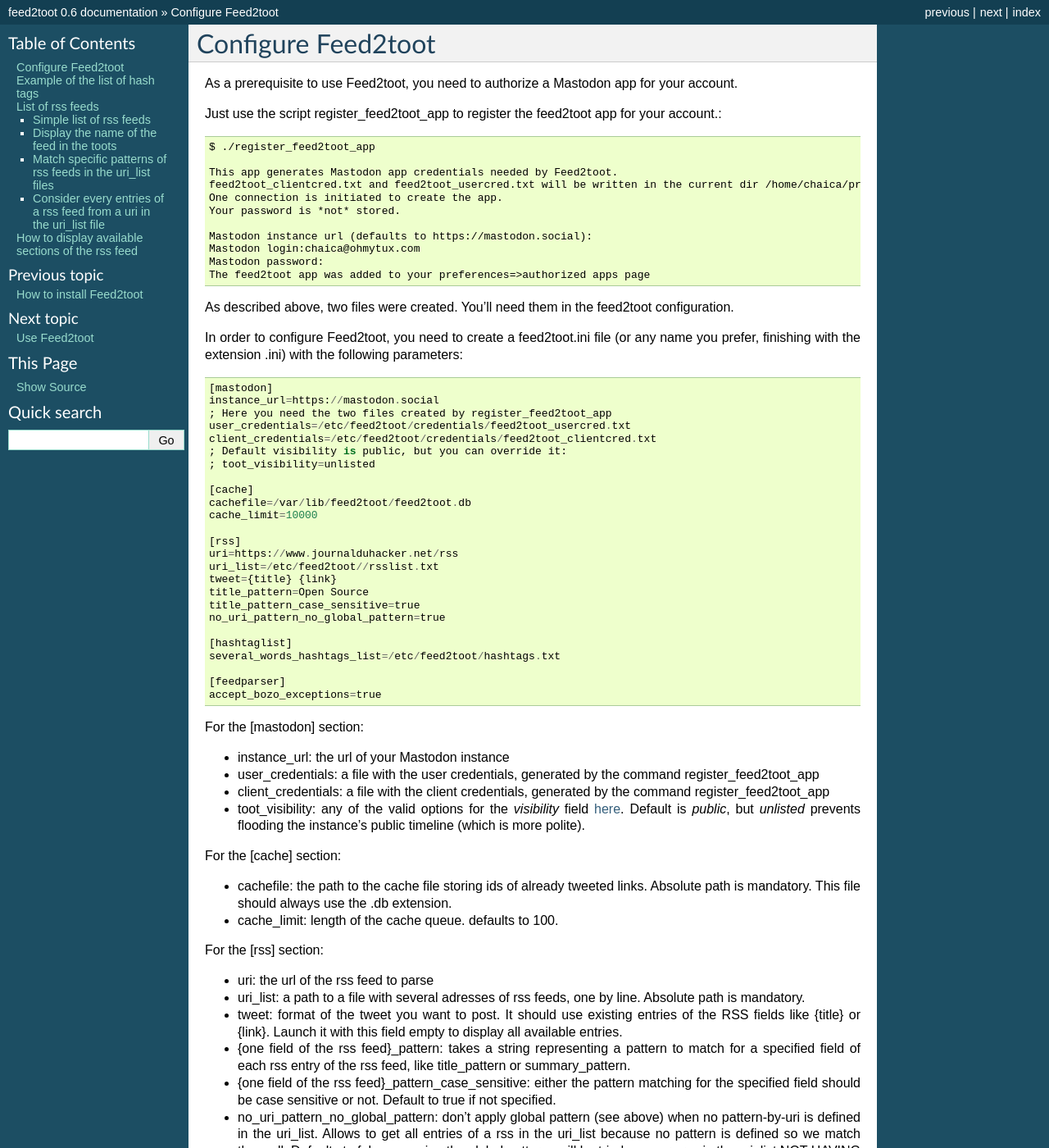
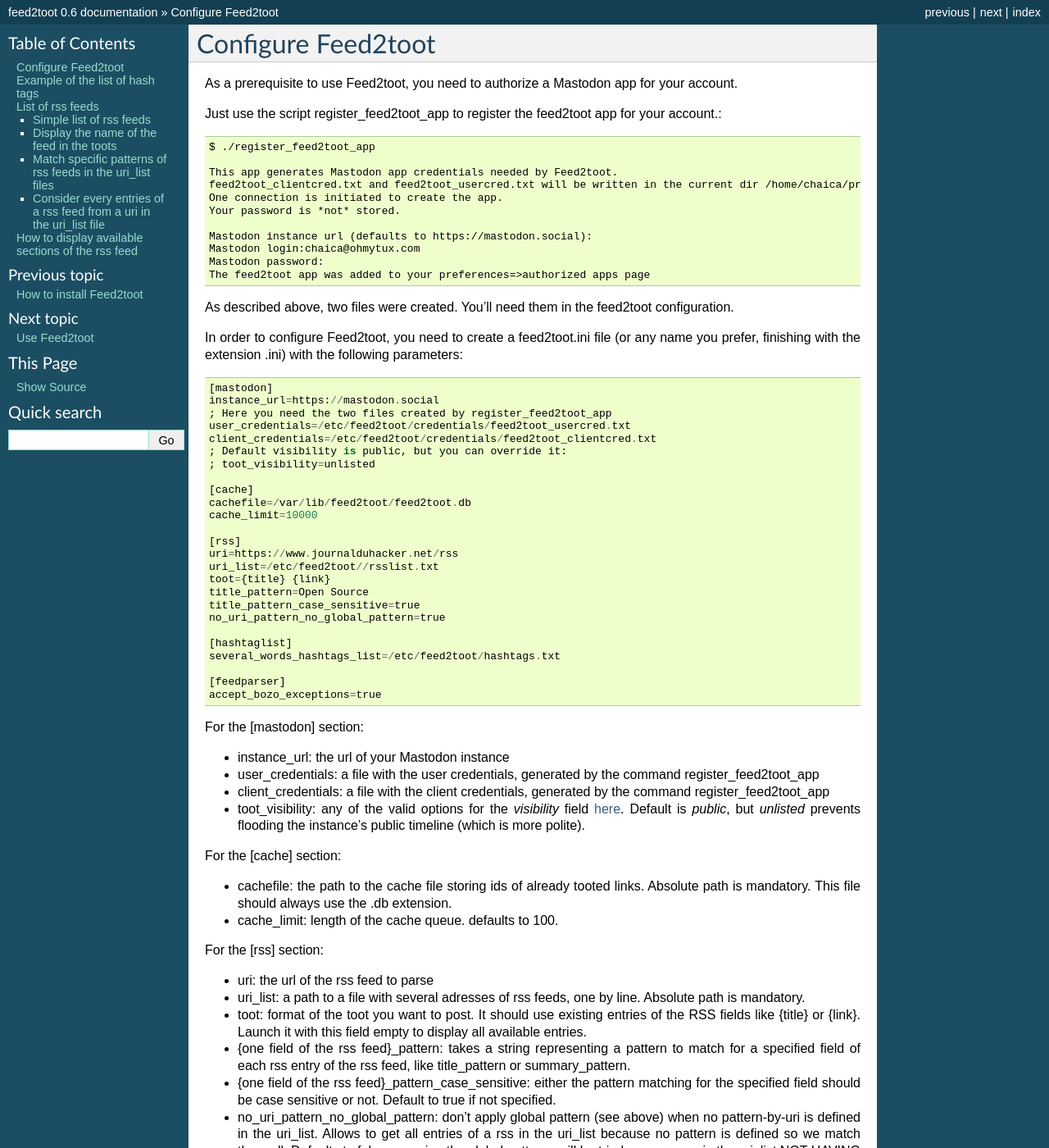
Before and after one commit to zobin8/feed2shark, a Sphinx documentation site: the page built from docs/source/configure.rst, in a window 1280 px wide and 1400 px high. Shown: the whole window at 82% size. Built offline with Sphinx 7.4.7, drawn with Linux system fonts in a browser that asks for light colours; some of the changed text lies outside the part shown.

Commit message:
replace tweet by toot

```diff
--- a/docs/source/configure.rst
+++ b/docs/source/configure.rst
@@ -36,7 +36,7 @@
     [rss]
     uri=https://www.journalduhacker.net/rss
     uri_list=/etc/feed2toot//rsslist.txt
-    tweet={title} {link}
+    toot={title} {link}
     title_pattern=Open Source
     title_pattern_case_sensitive=true
     no_uri_pattern_no_global_pattern=true
@@ -61,14 +61,14 @@
 
 For the [cache] section:
 
-- cachefile: the path to the cache file storing ids of already tweeted links. Absolute path is mandatory. This file should always use the .db extension.
+- cachefile: the path to the cache file storing ids of already tooted links. Absolute path is mandatory. This file should always use the .db extension.
 - cache_limit: length of the cache queue. defaults to 100.
 
 For the [rss] section:
 
 - uri: the url of the rss feed to parse
 - uri_list: a path to a file with several adresses of rss feeds, one by line. Absolute path is mandatory.
-- tweet: format of the tweet you want to post. It should use existing entries of the RSS fields like {title} or {link}. Launch it with this field empty to display all available entries.
+- toot: format of the toot you want to post. It should use existing entries of the RSS fields like {title} or {link}. Launch it with this field empty to display all available entries.
 - {one field of the rss feed}_pattern: takes a string representing a pattern to match for a specified field of each rss entry of the rss feed, like title_pattern or summary_pattern.
 - {one field of the rss feed}_pattern_case_sensitive: either the pattern matching for the specified field should be case sensitive or not. Default to true if not specified.
 - no_uri_pattern_no_global_pattern: don't apply global pattern (see above) when no pattern-by-uri is defined in the uri_list. Allows to get all entries of a rss in the uri_list because no pattern is defined so we match them all. Defaults to false, meaning the global patterns will be tried on every rss in the uri_list NOT HAVING specific patterns and so ONLY entries from the specific uri in the uri_list matching the global patterns will be considered.
@@ -98,7 +98,7 @@
 
     [rss]
     uri_list=/home/john/feed2toot/rsslist.txt
-    tweet={title} {link}
+    toot={title} {link}
 
 Now let's have a look at the =/home/john/feed2toot/rsslist.txt file::
 
@@ -114,7 +114,7 @@
 
     Le journal du hacker <https://www.journalduhacker.net/rss/>
 
-Then in the `tweet` configuration, you can use the `{feedname}` syntax, which will be replaced by the actual name of the feed.
+Then in the `toot` configuration, you can use the `{feedname}` syntax, which will be replaced by the actual name of the feed.
 
 Match specific patterns of rss feeds in the uri_list files
 ----------------------------------------------------------
@@ -141,7 +141,7 @@
     https://carlchenet.com/feed|title|gitlab
     https://blog.linuxjobs.fr/feed.php?rss
 
-The last line of the file above only has the url of a rss feed. All entries from this feed will be tweeted.
+The last line of the file above only has the url of a rss feed. All entries from this feed will be tooted.
 
 How to display available sections of the rss feed
 =================================================
```
